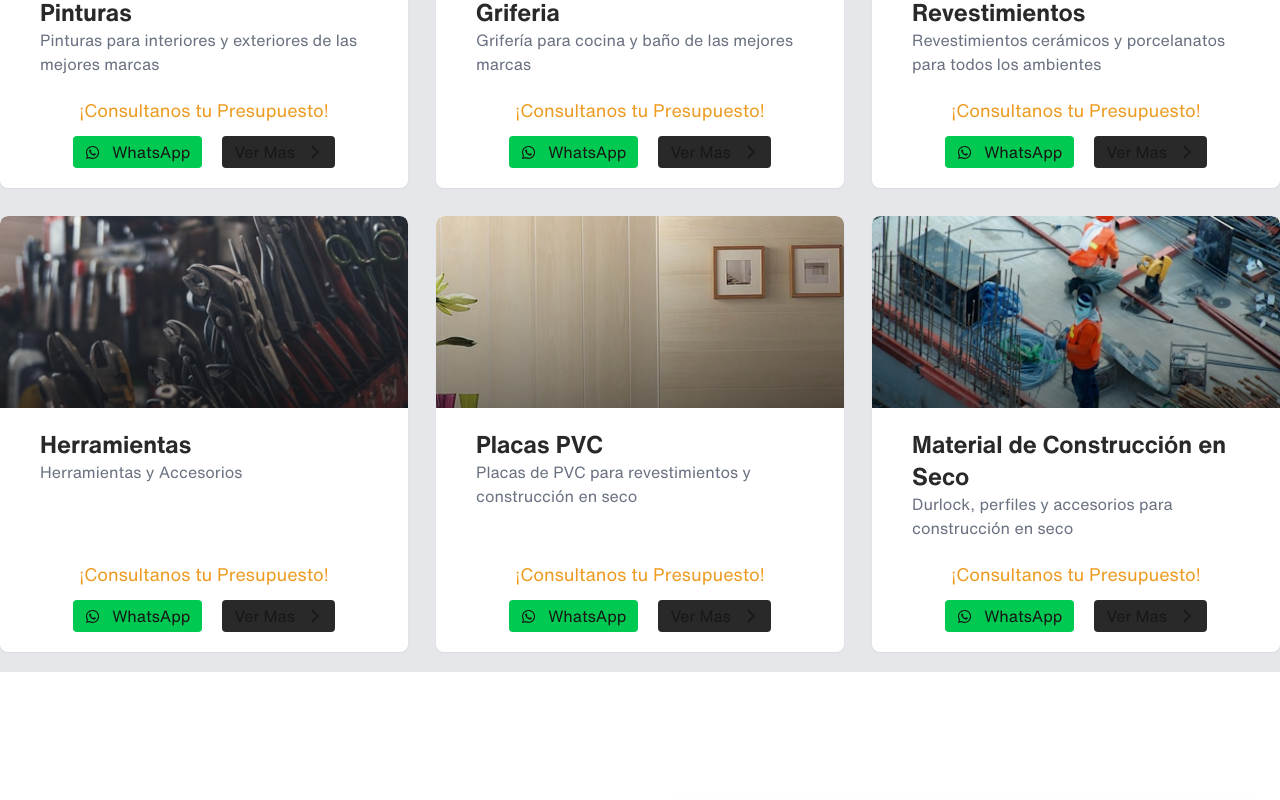
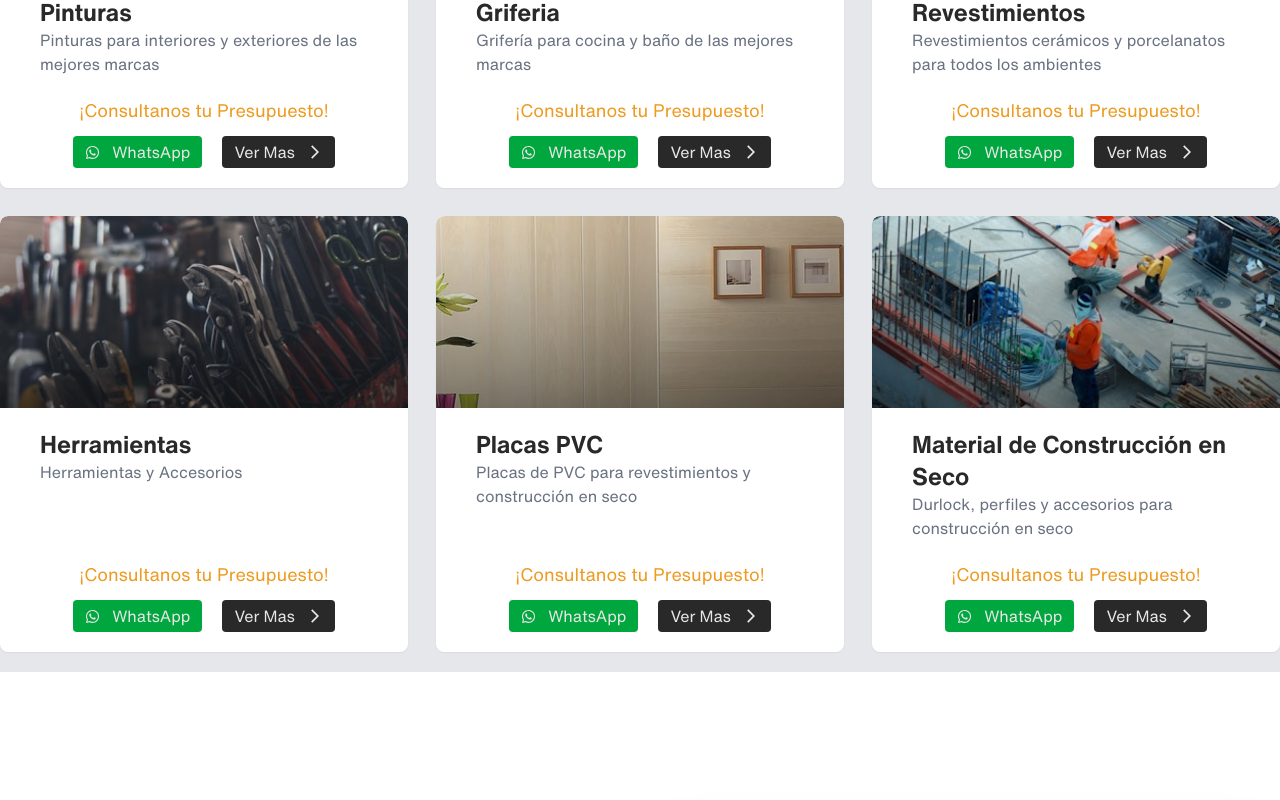
Before and after one commit to Pelusasasasa/Anclaflex-web, a Next.js app: page / in a window 1280 px wide. Shown: the part 1040-1840 px from the top of the page. Built offline with nearby package versions, Linux system fonts and the light colour scheme.

Commit message:
Corrigiendo errores de pagina no found, texto con color erroneo y navegacion en el logo

```diff
--- a/src/components/Button.tsx
+++ b/src/components/Button.tsx
@@ -12,7 +12,7 @@ export const Button = ({texto, className, type}: Props) => {
 
   if(type === 'whatsapp'){
     return (
-      <button className={`bg-green-500 justify-center flex items-center gap-3 py-1 px-3 rounded-sm hover:cursor-pointer hover:bg-green-600 ${className}`}>
+      <button className={`bg-green-600 justify-center flex items-center gap-3 py-1 px-3 rounded-sm hover:cursor-pointer hover:bg-green-700 ${className}`}>
           <FaWhatsapp size={15} />
           <p>{texto}</p>
       </button>
--- a/src/components/Navbar.tsx
+++ b/src/components/Navbar.tsx
@@ -14,10 +14,10 @@ return (
     <div className='flex justify-center items-start bg-dark'>
         <div className='container mx-auto px-4 py-4'>
             <div className='flex justify-between items-center'>
-                <div className='flex items-center space-x-4'>
+                <a className='flex items-center space-x-4' href='../'>
                     {/* Todo Logo */}
                     <Image src="/images/Logo.png" alt="logo Blanco y Naranja" width={500} height={500} className='h-10 w-auto'/>
-                </div>
+                </a>
 
                 {/* Navegacion Desktop */}
                 <nav className='hidden md:flex gap-5 font-helvetica text-light' aria-label='Navegacion Principal'>
@@ -36,7 +36,7 @@ return (
                 (<nav className='md:hidden mt-4 pb-4 border-t border-light pt-4 transition-all duration-300 ease-in-out'>
                     <div className='flex flex-col space-y-4 text-light'>
                         { links.map((link) => (
-                            <a href={`#${link.toLowerCase()}`} className='hover:text-yellow' key={link} onClick={() => setMenu(false)}>{link}</a>
+                            <a href={`/#${link.toLowerCase()}`} className='hover:text-yellow' key={link} onClick={() => setMenu(false)}>{link}</a>
                         ))}
                     </div>
                 </nav>)
--- a/src/components/RubroCard.tsx
+++ b/src/components/RubroCard.tsx
@@ -2,7 +2,6 @@ import { Rubro } from '@/interface/rubro'
 import Image from 'next/image'
 import { useRouter } from 'next/router';
 import React from 'react'
-import { CiMail } from 'react-icons/ci';
 import { MdArrowForwardIos } from 'react-icons/md';
 import { Button } from './Button';
 
@@ -37,15 +36,13 @@ export const RubroCard = ({ titulo, texto, img, whatsApp, mail}: Props) => {
         <div className='flex flex-col mt-auto'>
             <h3 className='text-lg text-center text-yellow'>¡Consultanos tu Presupuesto!</h3>
 
-            <div className='flex justify-center gap-5 pt-3 pb-5'>
+            <div className='flex justify-center text-light gap-5 pt-3 pb-5'>
                 { whatsApp  && (
                     <Button type='whatsapp' texto='WhatsApp'/>
                 )}
 
                 { mail  && (
                     <button onClick={navegar} className='bg-dark flex items-center gap-3 py-1 px-3 rounded-sm hover:cursor-pointer hover:bg-yellow-600'>
-                        {/* <CiMail size={25} />
-                        <p>Email</p> */}
                         <p>Ver Mas</p>
                         <MdArrowForwardIos/>
                     </button>
@@ -53,5 +50,5 @@ export const RubroCard = ({ titulo, texto, img, whatsApp, mail}: Props) => {
             </div>
         </div>
     </article>
-  )
+)
 }
--- a/src/pages/rubro/[rubro].tsx
+++ b/src/pages/rubro/[rubro].tsx
@@ -25,7 +25,9 @@ export default function RubroScreen(){
   if(!rubro){
     return (
       <div>
+        <Navbar/>
         <h3>Cargandoooo...</h3>
+        <Footer/>
       </div>
     )
   }
```
Also changed, not shown: 1 other file (tests, documents, lock files or other folders).
